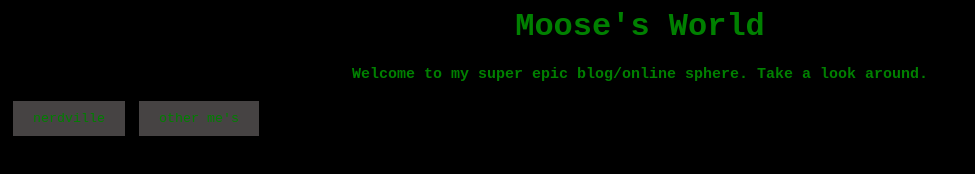
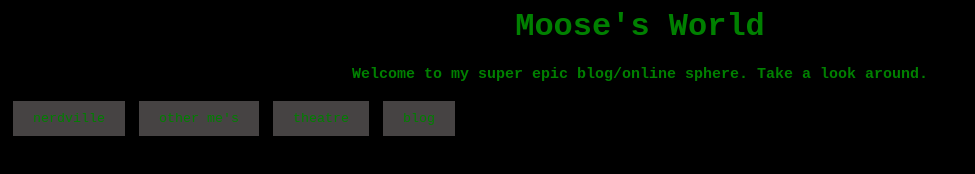
Before and after one commit to moose-does-things/moose.world, a plain HTML site: page index.html in a window 1280 px wide. Shown: the whole page, without its empty margins (0-975 px from the left). Drawn offline with Linux system fonts and the light colour scheme.

Commit message:
Update index.html

```diff
--- a/index.html
+++ b/index.html
@@ -1,10 +1,14 @@
 <DOCTYPE! html>
 <html>
-<body style="background-color:000000">
+<body class="body">
 <head>
 <title> moose's.world </title>
 </head>
 <style>
+	.body {
+		background-color:000000;
+	}
+
 	.heading {
 		font-family: courier new;
 		color:green;
@@ -27,6 +31,26 @@
 	}
 
 	.othermes-button {
+		background-color: 464343;
+		color: green;
+		font-family: courier new;
+		padding: 10px 20px;
+		border: none;
+		cursor: pointer;
+		margin: 5px;
+	}
+
+		.theatre-button {
+		background-color: 464343;
+		color: green;
+		font-family: courier new;
+		padding: 10px 20px;
+		border: none;
+		cursor: pointer;
+		margin: 5px;
+	}
+
+	.blog-button {
 		background-color: 464343;
 		color: green;
 		font-family: courier new;
@@ -59,7 +83,17 @@ onclick="window.location.href='other me's.html'">
 other me's
 </button>
 
+<button class="theatre-button"
+onclick="window.location.href='theatre.html'">
+theatre
+</button>
+
+<button class="blog-button"
+onclick="window.location.href='blog.html'">
+blog
+</button>
+
+
 
 </body>
-
 </html>
```
